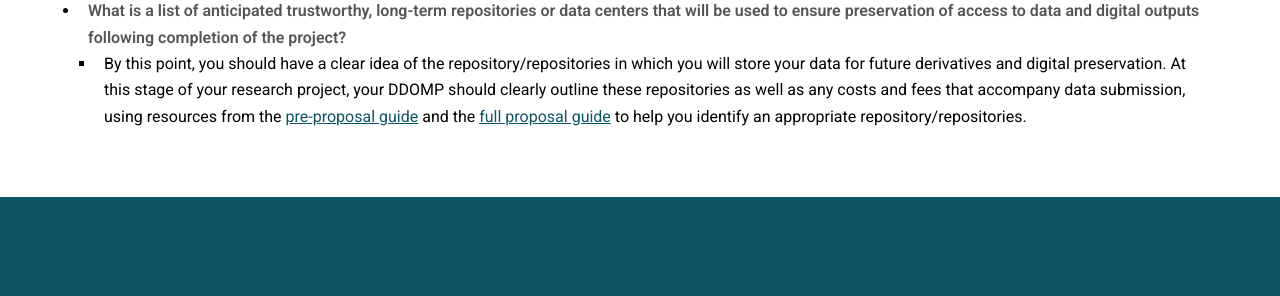
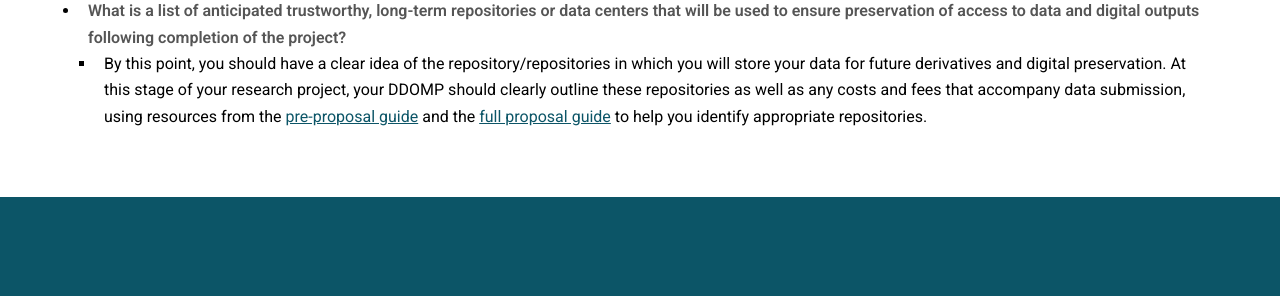
Before and after one commit to bfe-inf/toolkit, a Jekyll site: the page ddomp-awardedprojects.html, which Jekyll copies as it is, in a window 1280 px wide. Shown: the part 1694-1990 px from the top of the page. Built offline with Jekyll 4.4.1, drawn with Linux system fonts in a browser that asks for light colours.

Commit message:
Update ddomp-awardedprojects.html

```diff
--- a/ddomp-awardedprojects.html
+++ b/ddomp-awardedprojects.html
@@ -68,7 +68,7 @@
 							</ul>
 						<li><strong>What is a list of anticipated trustworthy, long-term repositories or data centers that will be used to ensure preservation of access to data and digital outputs following completion of the project?</strong></li>
 							<ul style="list-style-type:square">
-								<li>By this point, you should have a clear idea of the repository/repositories in which you will store your data for future derivatives and digital preservation. At this stage of your research project, your DDOMP should clearly outline these repositories as well as any costs and fees that accompany data submission, using resources from the <a href="ddomp-preproposal.html" target="_blank">pre-proposal guide</a> and the <a href="ddomp-fullproposal.html" target="_blank">full proposal guide</a> to help you identify an appropriate repository/repositories.</li>
+								<li>By this point, you should have a clear idea of the repository/repositories in which you will store your data for future derivatives and digital preservation. At this stage of your research project, your DDOMP should clearly outline these repositories as well as any costs and fees that accompany data submission, using resources from the <a href="ddomp-preproposal.html" target="_blank">pre-proposal guide</a> and the <a href="ddomp-fullproposal.html" target="_blank">full proposal guide</a> to help you identify appropriate repositories.</li>
 							</ul>
 					</ul>
 				</div>
```
